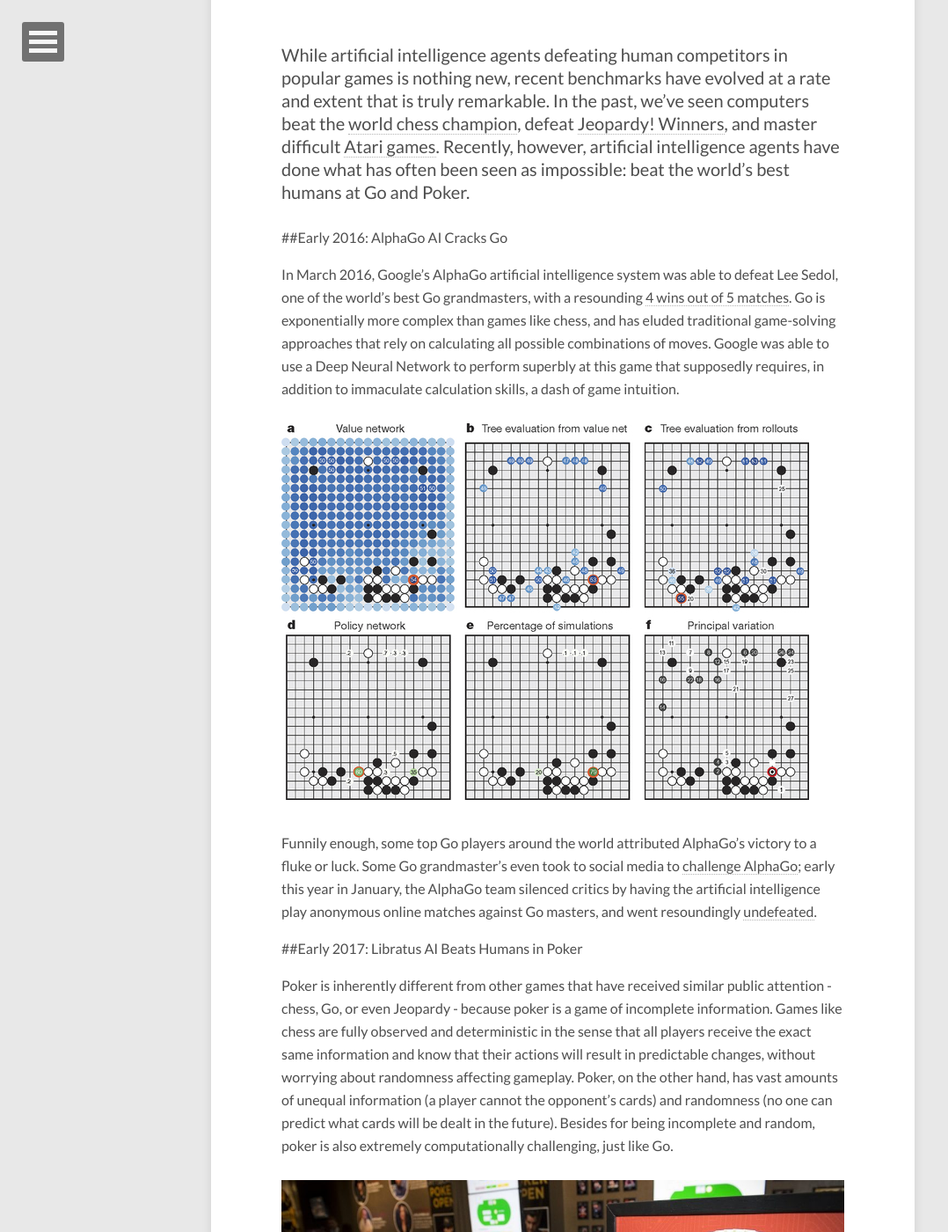
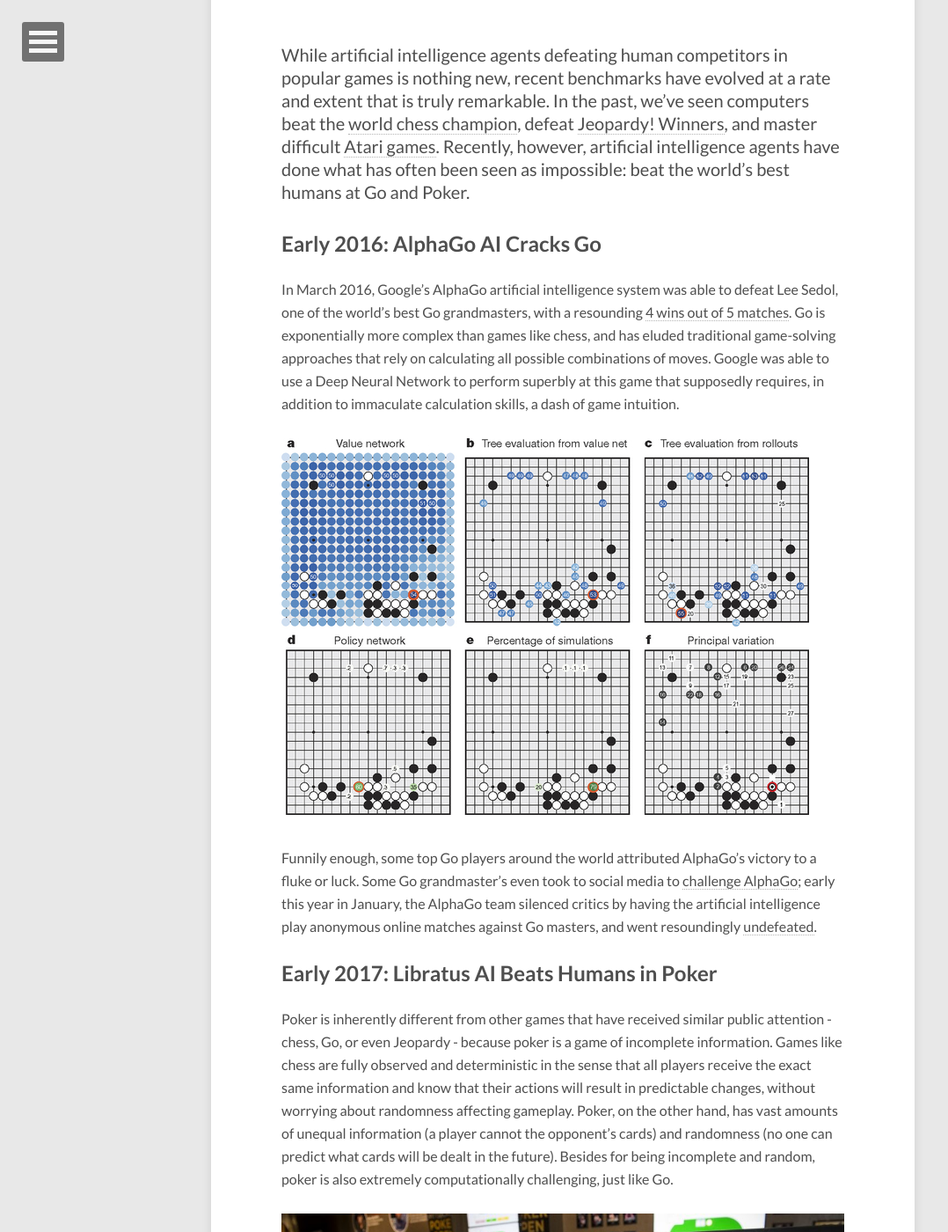
Before and after one commit to txizzle/blog, a Jekyll site: the page built from _posts/2017-03-01-Poker-AI.md, in a window 1280 px wide and 1400 px high, scrolled down 471 px. Shown: the whole window at 88% size, without its empty margins (0-1078 px from the left). Built offline with Jekyll 4.4.1, drawn with Linux system fonts in a browser that asks for light colours; nearby versions of some CDN libraries; some of the changed text lies outside the part shown.

Commit message:
Latest build.

```diff
--- a/_posts/2017-03-01-Poker-AI.md
+++ b/_posts/2017-03-01-Poker-AI.md
@@ -4,12 +4,11 @@
 tags: [machine learning, google, reinforcement learning, deep learning]
 modified: 2017-3-1
 image:
-  feature: poker_ai.jpg
+  feature: poker_cover.jpg
 ---
 While artificial intelligence agents defeating human competitors in popular games is nothing new, recent benchmarks have evolved at a rate and extent that is truly remarkable. In the past, we’ve seen computers beat the [world chess champion], defeat [Jeopardy! Winners], and master difficult [Atari games]. Recently, however, artificial intelligence agents have done what has often been seen as impossible: beat the world’s best humans at Go and Poker.
 
-##Early 2016: AlphaGo AI Cracks Go
-
+## Early 2016: AlphaGo AI Cracks Go
 In March 2016, Google’s AlphaGo artificial intelligence system was able to defeat Lee Sedol, one of the world’s best Go grandmasters, with a resounding [4 wins out of 5 matches]. Go is exponentially more complex than games like chess, and has eluded traditional game-solving approaches that rely on calculating all possible combinations of moves. Google was able to use a Deep Neural Network to perform superbly at this game that supposedly requires, in addition to immaculate calculation skills, a dash of game intuition.
 
 <figure>
@@ -18,8 +17,7 @@
 
 Funnily enough, some top Go players around the world attributed AlphaGo’s victory to a fluke or luck. Some Go grandmaster’s even took to social media to [challenge AlphaGo]; early this year in January, the AlphaGo team silenced critics by having the artificial intelligence play anonymous online matches against Go masters, and went resoundingly [undefeated].
 
-##Early 2017: Libratus AI Beats Humans in Poker
-
+## Early 2017: Libratus AI Beats Humans in Poker
 Poker is inherently different from other games that have received similar public attention - chess, Go, or even Jeopardy - because poker is a game of incomplete information. Games like chess are fully observed and deterministic in the sense that all players receive the exact same information and know that their actions will result in predictable changes, without worrying about randomness affecting gameplay. Poker, on the other hand, has vast amounts of unequal information (a player cannot the opponent’s cards) and randomness (no one can predict what cards will be dealt in the future). Besides for being incomplete and random, poker is also extremely computationally challenging, just like Go.
 
 <figure>
@@ -30,8 +28,7 @@
 
 Perhaps even more interesting than the decisive victory of Libratus is the fact that this AI did not utilize neural networks. While there is a lot of recent hype around neural networks, Libratus trained through a completely different AI approach known as reinforcement learning, where it learned from trial and error at a massive scale. Instead of learning from the play of human experts, like AlphaGo did, Libratus actually learned by playing [trillions of simulated hands] against itself. Libratus was able to [learn strategies] at a complexity that no human could hope to match - randomizing and mixing bluff ranges, bet sizes, and play styles.
 
-##Late 2017 and Beyond: What’s Next?
-
+## Late 2017 and Beyond: What’s Next?
 Beyond playing games on a superhuman level, what else might AI be able to do? It’s clear that AI has easily broken through many limits that researches thought would be possible. We are already seeing real-world applications of many of the latest advances in artificial intelligence and machine learning: from autonomous driving to fraud detection to search recommendations. However, the exciting frontiers that AlphaGo and Libratus have broached may not be limited to traditional scenarios.
 
 What AlphaGo and Libratus have shown is that artificial intelligence can excel at managing complexity and reading incomplete information. Traditional AI tasks have often been constrained to very controlled laboratory settings, but these advances bring artificial intelligence one step closer to a wider breadth of realistic applications. Even though we may not ever see robots replace humans as patrons in casinos, we can be confident that we will see AI in a wide variety of scenarios - perhaps even those that seem far-fetched today.
```
Also changed, not shown: images/poker_cover.jpg (added).
